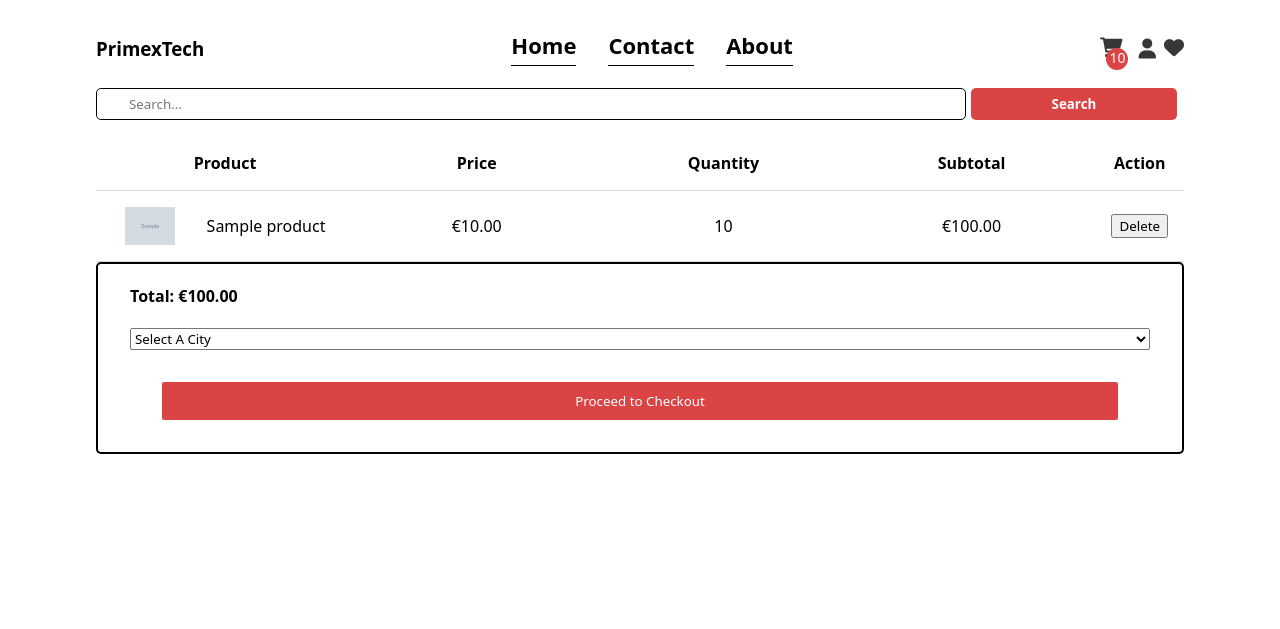
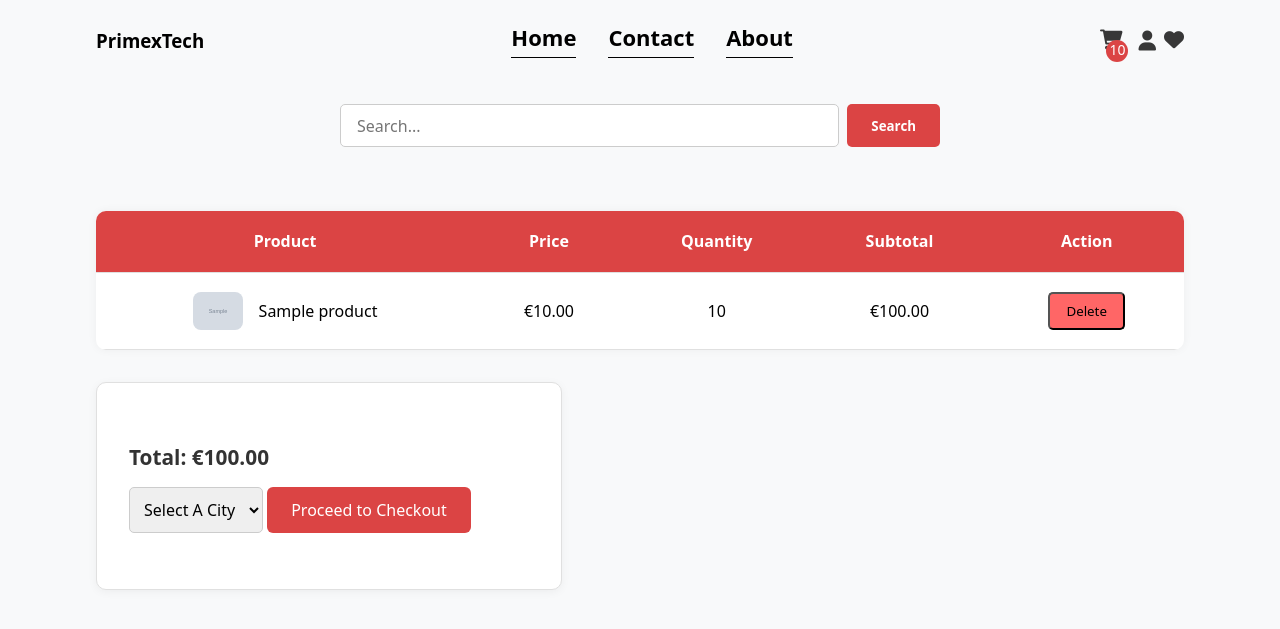
Before and after one commit to Bledioni/primexTech, a PHP site: page /inc/cart.php in a window 1280 px wide. Shown: the top 629 px of the page. Run offline with PHP 8.4, Linux system fonts and the light colour scheme; the visitor is signed in with stand-in values (Sample User, id 1); tables that the repository leaves empty or names only in its code hold one stand-in row (values such as "Sample post"); grey boxes marked "Sample" are stand-in pictures; some libraries are stand-ins or nearby versions.

Commit message:
Add horizontal scroll layout for product list with styled cards and hover effects

```diff
--- a/display/css/cart.css
+++ b/display/css/cart.css
@@ -1,118 +1,132 @@
-body{
-
+/* Reset some basic styles */
+body {
+    margin: 0;
+    padding: 0;
+    font-family: 'Segoe UI', Tahoma, Geneva, Verdana, sans-serif;
+    background-color: #f8f9fa;
     margin-inline: 6rem;
-
 }
 
+/* Table Layout */
 table {
     width: 100%;
     border-collapse: collapse;
-    margin-top: 1rem;
+    margin-top: 4rem;
+    background-color: white;
+    box-shadow: 0 0 10px rgba(0, 0, 0, 0.05);
+    border-radius: 10px;
+    overflow: hidden;
 }
 
 th, td {
-    padding: 1rem;
+    padding: 1.2rem;
     text-align: center;
     vertical-align: middle;
-    border-bottom: 1px solid #ddd;
+    border-bottom: 1px solid #e0e0e0;
 }
 
 th {
-
-    font-weight: bold;
-    width: 25%;
+    background-color: #DB4444;
+    color: white;
+    font-weight: 600;
 }
 
-.table-line {
-    border-bottom: 2px solid black;
-    margin-top: 1rem;
+/* Product Image and Name */
+.cart-photo-container {
+    display: flex;
+    align-items: center;
+    gap: 1rem;
+    justify-content: center;
 }
 
-.cart-photo-container{
-
-    display: flex;
-    flex-direction: row;
-    justify-content: center;
-    align-items: center;
-    gap: 2rem;
-
+.cart-photo-container img {
+    border-radius: 8px;
 }
 
-.cart-bottom-container{
-
-    display: flex;
-    flex-direction: row;
-    justify-content: space-between;
-    margin-top: 4rem;
-
+/* Checkout Container */
+.cart-checkout-container {
+    margin-top: 2rem;
+    background-color: white;
+    padding: 2rem;
+    border: 1px solid #e0e0e0;
+    border-radius: 10px;
+    width: 100%;
+    max-width: 400px;
+    box-shadow: 0 2px 10px rgba(0, 0, 0, 0.05);
 }
 
-
-.cart-coupon-container input{
-
-
-    padding: 9px;
-    padding-inline: 2rem;
-
+.cart-checkout-container h4 {
+    margin-bottom: 1rem;
+    font-size: 1.3rem;
+    color: #333;
 }
 
-.cart-coupon-container button{
-
-    border-radius: 2px;
-    border: none;
-    color: white;
-    background-color: #DB4444;
-    text-align: center;
+.cart-checkout-container select {
     padding: 10px;
-    padding-inline: 2rem;
+    border-radius: 5px;
+    border: 1px solid #ccc;
+    margin-bottom: 1.5rem;
+    font-size: 1rem;
 }
 
-.cart-checkout-container{
-
-    display: flex;
-    flex-direction: column;
-    padding-inline: 2rem;
-    border: 2px solid;
-    border-radius: 5px ;
-
-}
-
-.cart-checkout-info{
-
-    display: flex;
-    flex-direction: row;
-    justify-content: space-between;
-    gap: 10rem;
-    border-bottom: 1px solid;
-
-}
-
-
-.cart-checkout-info:last-child{
-
-    border: none;
-
-}
-
-.cart-checkout-container button{
-
-    margin: 2rem;
-    border-radius: 2px;
-    border: none;
-    color: white;
-    background-color: #DB4444;
-    text-align: center;
-    padding: 10px;
-
-}
-
-.cart-delete-button button{
-
+/* Buttons */
+.cart-checkout-container button[type="submit"],
+.cart-checkout-container button,
+.cart-coupon-container button {
     background-color: #DB4444;
     color: white;
     border: none;
+    border-radius: 6px;
+    padding: 0.75rem 1.5rem;
+    font-size: 1rem;
+    cursor: pointer;
+    transition: background-color 0.3s ease;
+}
+
+.cart-checkout-container button[type="submit"]:hover,
+.cart-checkout-container button:hover,
+.cart-coupon-container button:hover {
+    background-color: #b83737;
+}
+
+/* Delete Button */
+form[action*="deleteFromProductFromCart"] button {
+    background-color: #ff6666;
     border-radius: 5px;
-    padding: 0.5rem;
-    padding-inline: 1rem;
-    cursor: pointer;
+    padding: 0.5rem 1rem;
+    font-weight: 500;
 }
+
+form[action*="deleteFromProductFromCart"] button:hover {
+    background-color: #cc4444;
+}
+
+/* Coupon container (if used) */
+.cart-coupon-container input {
+    padding: 0.6rem 1rem;
+    border: 1px solid #ccc;
+    border-radius: 5px;
+}
+
+.cart-bottom-container {
+    display: flex;
+    flex-wrap: wrap;
+    justify-content: space-between;
+    margin-top: 4rem;
+    gap: 2rem;
+}
+
+/* Responsive Design */
+@media screen and (max-width: 768px) {
+    body {
+        margin-inline: 1rem;
+    }
+
+    .cart-checkout-container {
+        width: 100%;
+    }
+
+    table {
+        font-size: 0.9rem;
+    }
+}
--- a/display/css/dashBoardNavInc.css
+++ b/display/css/dashBoardNavInc.css
@@ -3,90 +3,66 @@
     src: url('/assets/fonts/Roboto_Mono/RobotoMono-VariableFont_wght.ttf');
 }
 
-*{
-
+* {
     font-family: system-ui, -apple-system, BlinkMacSystemFont, 'Segoe UI', Roboto, Oxygen, Ubuntu, Cantarell, 'Open Sans', 'Helvetica Neue', sans-serif;
-
 }
 
-
-a{
-
+a {
     text-decoration: none;
     color: #373737;
-
 }
 
-a:visited{
-
+a:visited {
     color: #373737;
-
 }
 
-.main-container-nav{
-
+.main-container-nav {
     display: flex;
     justify-content: space-between;
     align-items: center;
     position: sticky;
     gap: 2rem;
     color: black;
-
 }
 
-
-.links{
-
+.links {
     display: flex;
     flex-direction: row;
     gap: 2rem;
-
 }
 
-.links h3{
-
+.links h3 {
     padding-bottom: 5px;
     border-bottom: 1px solid;
     font-weight: 600;
     color: rgb(0, 0, 0);
     font-size: 22px;
-
 }
 
-.links h3:hover{
-
-    padding-bottom: 8px #DB4444;;
-
+.links h3:hover {
+    padding-bottom: 8px #DB4444;
 }
 
-
-
-.right-container{
-
+.right-container {
     display: flex;
     flex-direction: row;
     gap: 1rem;
     align-items: center;
     font-size: 20px;
-
 }
 
-#account-cart{
-
+#account-cart {
     display: flex;
     flex-direction: row;
     justify-content: center;
     gap: 0.5rem;
 }
 
-#account-cart-user{
-
+#account-cart-user {
     margin-top: 5px;
-
 }
 
-.cartItemsCounter p{
-
+.cartItemsCounter p {
     width: 22px;
     height: 22px;
     border-radius: 50%;
@@ -96,97 +72,91 @@ a:visited{
     margin-left: -1.5rem;
     font-size: 14px;
     text-align: center;
-
 }
 
-#bars{
-
+#bars {
     display: none;
-
 }
 
+/* 🔥 Updated Search Bar Styles Only */
+#search-bar {
+    width: 100%;
+    display: flex;
+    justify-content: center;
+    margin-top: 1.5rem;
+    margin-bottom: 2rem;
+}
 
-#search{
-    width: 80%;
-    border: 1px solid;
-    height: 2rem;
+#search-bar form {
+    width: 100%;
+    max-width: 600px;
+    display: flex;
+    gap: 0.5rem;
+}
+
+#search {
+    flex: 1;
+    padding: 0.6rem 1rem;
+    border: 1px solid #ccc;
     border-radius: 5px;
-    cursor: pointer;
-    padding-inline-start: 2rem;
+    font-size: 1rem;
 }
-#submit{
 
-    width: 19%;
+#submit {
+    padding: 0.6rem 1.5rem;
     background-color: #DB4444;
     color: white;
     border: none;
-    height: 2rem;
     border-radius: 5px;
+    font-weight: 600;
     cursor: pointer;
-    font-weight: 600;
-
+    transition: background-color 0.3s ease;
 }
 
-
+#submit:hover {
+    background-color: #b83737;
+}
 
 /* nav responsivnes */
-@media(max-width: 1000px){
-
-
-    .links{
-
+@media(max-width: 1000px) {
+    .links {
         display: none;
-
     }
 
-    #account-cart{
-
+    #account-cart {
         display: none;
-
     }
 
-    #bars{
+    #bars {
+        display: block;
+    }
+}
 
-        display: block;
-
+@media(max-width: 768px) {
+    body {
+        margin: 1rem;
     }
 
-}
-
-@media(max-width: 768px){
-
-    body{
-
-        margin: 1rem;
-
+    #search {
+        width: 75%;
     }
 
-    #search{
-
-        width: 75%;
-
+    #search-bar {
+        margin: auto;
     }
-
-    #search-bar{
-
-        margin: auto;
-
-    }
-
 }
 
 /* Sidebar default (hidden offscreen) */
 .sidebar {
     position: fixed;
     top: 0;
-    left: -300px; /* hide to the left */
+    left: -300px;
     width: 250px;
     height: 100%;
     background-color: white;
     box-shadow: 2px 0 10px rgba(0, 0, 0, 0.1);
     padding: 1rem;
-    transition: left 0.3s ease;
-      transition: left 0.3s ease-in-out; /* 👈 smooth transition */
+    transition: left 0.3s ease-in-out;
     z-index: 999;
 }
 
@@ -196,12 +166,10 @@ a:visited{
     font-size: 24px;
 }
 
-/* You can optionally rotate the icon when toggled */
 .rotate {
     transform: rotate(180deg);
 }
 
-/* Show when active */
 .sidebar.active {
     left: 0;
 }
@@ -214,77 +182,58 @@ a:visited{
     margin-bottom: 2rem;
 }
 
-
-video{
-
+video {
     width: 100%;
     height: 100vh;
     object-fit: cover;
     display: block;
     margin-inline: 0;
     margin-top: -30rem;
-
 }
 
-.add-main-container{
-
+.add-main-container {
     display: flex;
     justify-content: space-between;
     align-items: center;
     margin-top: -1rem;
     margin-inline: -6rem;
     width: 100;
-
-
 }
 
-
-.nav-explore-produtcs{
+.nav-explore-produtcs {
     color: rgb(255, 255, 255);
     position: sticky;
     padding-top: 15rem;
     font-size: 25px;
     text-shadow:
-  0 0 15px rgba(0, 0, 0, 0.8),
-  0 0 25px rgba(0, 0, 0, 0.9),
-  0 0 35px rgba(0, 0, 0, 1);
-
+        0 0 15px rgba(0, 0, 0, 0.8),
+        0 0 25px rgba(0, 0, 0, 0.9),
+        0 0 35px rgba(0, 0, 0, 1);
     width: 60%;
 }
 
-@media(max-width: 1300px){
-
-    .products-by-categories{
-
+@media(max-width: 1300px) {
+    .products-by-categories {
         border: none;
         padding: 1rem;
-
     }
-
 }
 
-@media(max-width:768px){
-
-    .add-main-container{
-
+@media(max-width:768px) {
+    .add-main-container {
         width: 100%;
         display: flex;
         justify-content: center;
         align-items: center;
         margin: auto;
-
-    }
-    .products-by-categories{
-
-        display: none;
-
     }
 
-    video{
+    .products-by-categories {
+        display: none;
+    }
 
+    video {
         width: 100%;
         height: 200px;
-
     }
-
 }
--- a/inc/productCategory.php
+++ b/inc/productCategory.php
@@ -36,7 +36,7 @@ if ($category) {
   <?php foreach ($products as $product): ?>
         <div class="product-box">
             <div class="product-photo-container">
-                <img class="product-photo" src="../uploads/<?= $product['image_path'] ?>" alt="">
+                <a href="../inc/product.php?product_id=<?= $product['product_id'] ?>"><img class="product-photo" src="../uploads/<?= $product['image_path'] ?>" alt=""></a>
             </div>
         <h4><?= htmlspecialchars($product['name']) ?></h4>
         <p><?= htmlspecialchars($product['price']) ?></p>
```
Also changed, not shown: display/css/dashBoard.css (+50 -28 lines), display/css/product.css (+57 -1 lines), display/css/productCategory.css (+12 -3 lines), display/css/viewAllProducts.css (+84 -29 lines), inc/product.php (+10 -4 lines), inc/viewAllProducts.php (+29 -13 lines).
